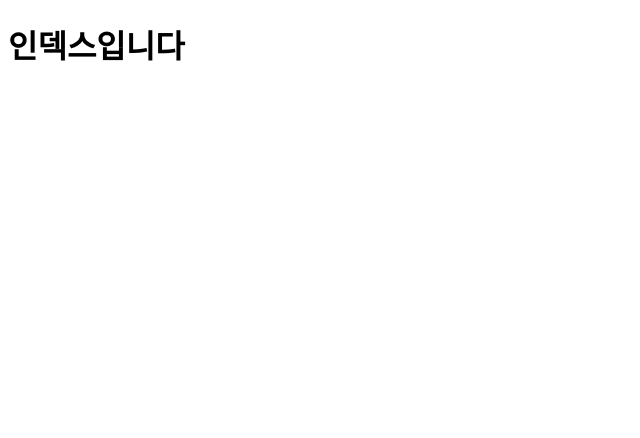
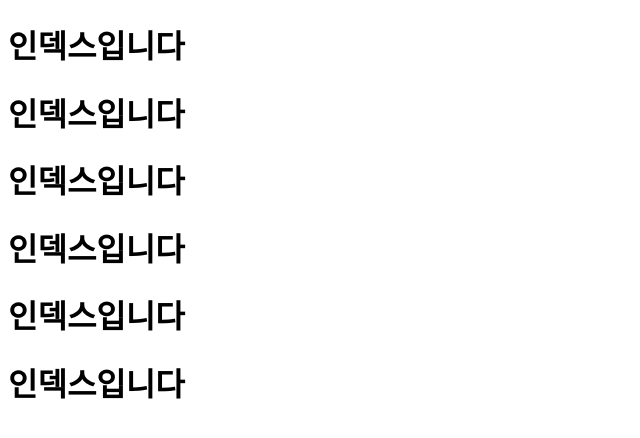
Before and after one commit to dlrjs1509/test, a plain HTML site: page index.html in a window 1280 px wide. Shown: the whole page, without its empty margins (0-640 px from the left). Drawn offline with Linux system fonts and the light colour scheme.

Commit message:
index
index

```diff
--- a/index.html
+++ b/index.html
@@ -8,5 +8,10 @@
 </head>
 <body>
     <h1>인덱스입니다</h1>
+    <h1>인덱스입니다</h1>
+    <h1>인덱스입니다</h1>
+    <h1>인덱스입니다</h1>
+    <h1>인덱스입니다</h1>
+    <h1>인덱스입니다</h1>
 </body>
 </html>
```
